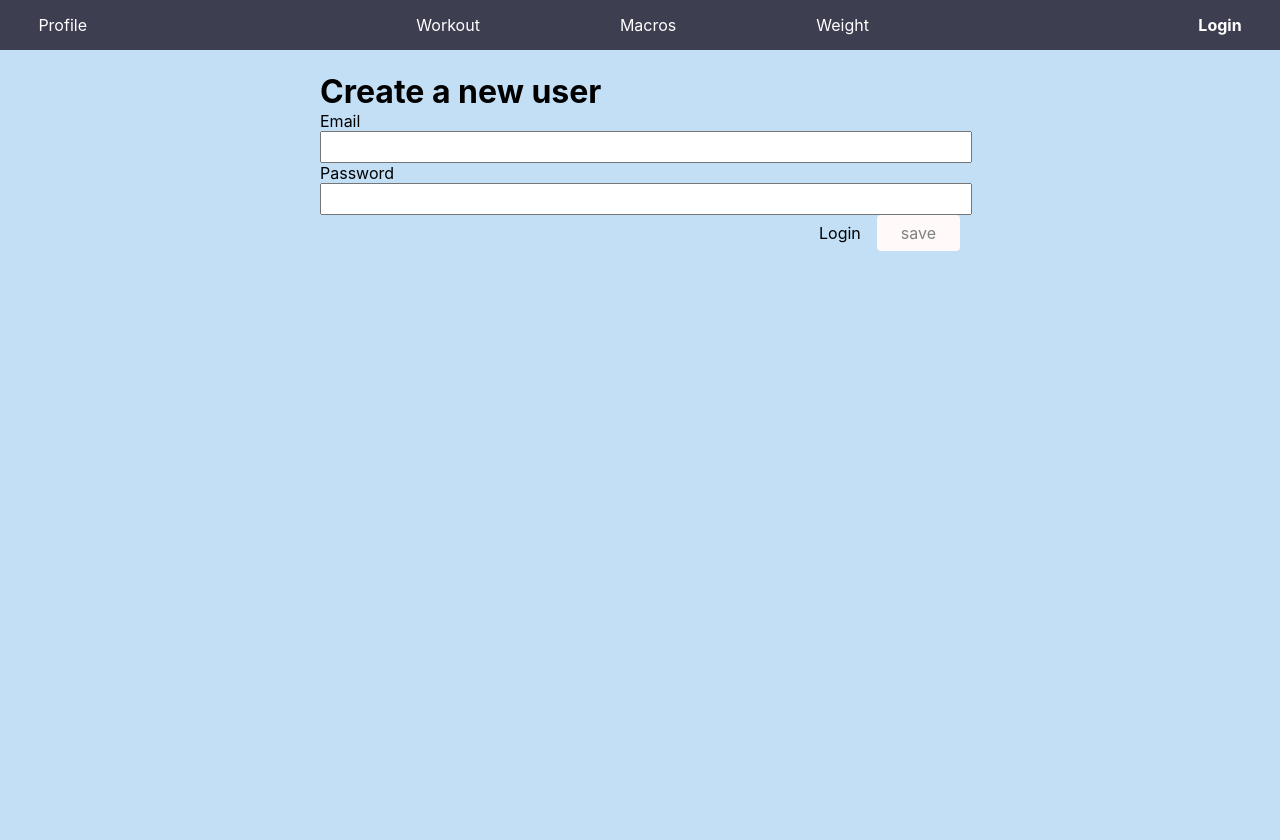
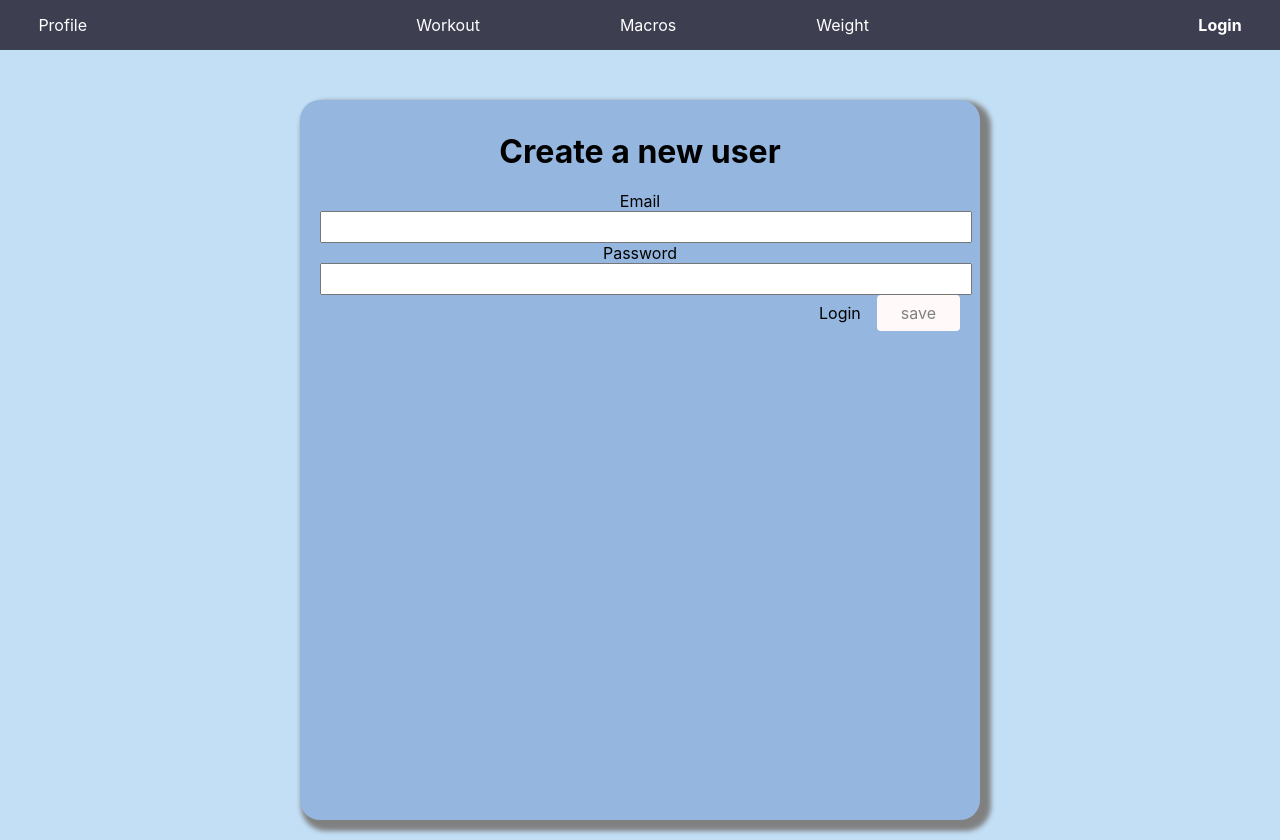
Before and after one commit to Sem1150030/Coex-HealthApp, a React (Vite) app in the folder frontendhealthapp/: page /auth in a window 1280 px wide. Before the commit the page ends 800 px from the top, so only its background shows below. Built offline with nearby package versions, Linux system fonts and the light colour scheme.

Commit message:
added some auth styling

```diff
--- a/frontendhealthapp/src/pages/Login/Login.jsx
+++ b/frontendhealthapp/src/pages/Login/Login.jsx
@@ -11,6 +11,8 @@ export default function Login() {
 
     return (
         <>
+            <div className='container'>
+                <div className='containerMacros'>
             <Form method="post" className="form">
                 <h1>{isLogin ? 'Log in' : 'Create a new user'}</h1>
                 {data && data.errors && (
@@ -20,6 +22,7 @@ export default function Login() {
                         ))}
                     </ul>
                 )}
+                <br/>
                 {data && data.message && <p>{data.message}</p>}
                 <p>
                     <label htmlFor="email">Email</label>
@@ -36,6 +39,8 @@ export default function Login() {
                     <button disabled={isSubmitting}>{isSubmitting ? 'submitting ...': 'save'}</button>
                 </div>
             </Form>
+                </div>
+            </div>
         </>
     );
 }
```
